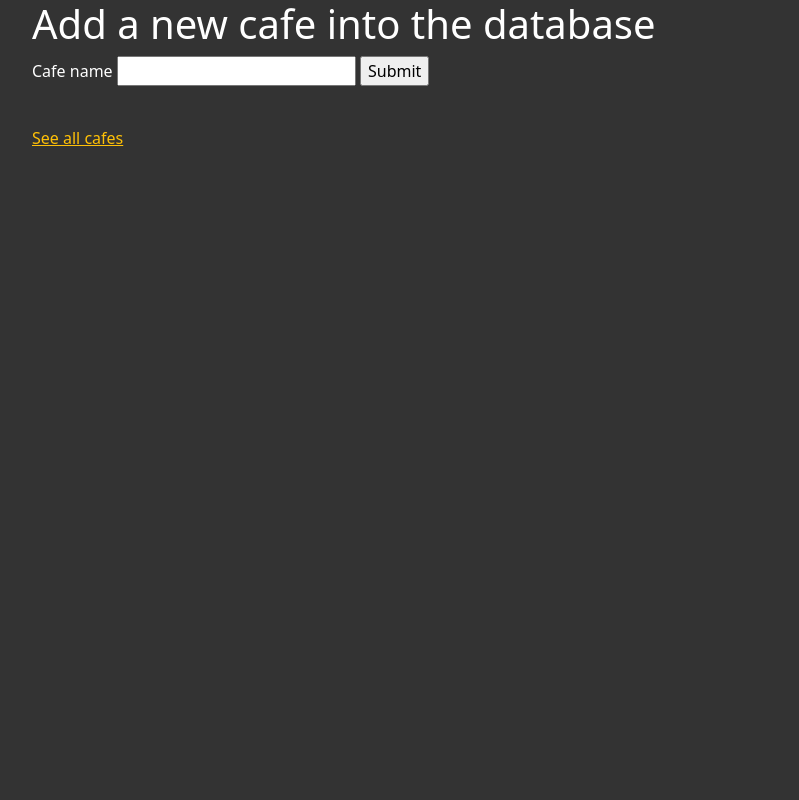
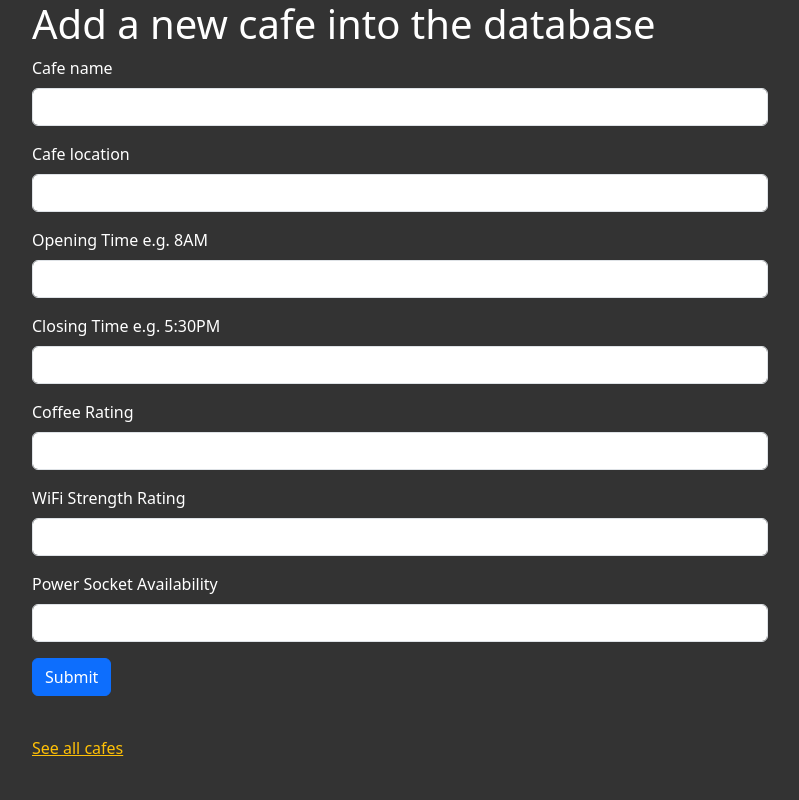
Before and after one commit to iamtwoot/python-projects, a Flask app: page /add in a window 1280 px wide. Shown: the whole page, without its empty margins (50-849 px from the left). Run offline with Flask 3, Linux system fonts and the light colour scheme.

Commit message:
Render form on the add.html page

```diff
--- a/coffee_and_wifi/main.py
+++ b/coffee_and_wifi/main.py
@@ -1,7 +1,7 @@
 from flask import Flask, render_template
 from flask_wtf import FlaskForm
-from wtforms import StringField, SubmitField
-from wtforms.validators import DataRequired
+from wtforms import StringField, SubmitField, FieldList, FormField
+from wtforms.validators import DataRequired, URL
 import csv
 
 app = Flask(__name__)
@@ -9,7 +9,13 @@ app.config['SECRET_KEY'] = '8BYkEfBA6O6donzWlSihBXox7C0sKR6b'
 
 
 class CafeForm(FlaskForm):
-    cafe = StringField('Cafe name', validators=[DataRequired()])
+    cafe_name = StringField('Cafe name', validators=[DataRequired()])
+    cafe_location = StringField('Cafe location', validators=[DataRequired(), URL()])
+    opening_time = StringField('Opening Time e.g. 8AM', validators=[DataRequired()])
+    closing_time = StringField('Closing Time e.g. 5:30PM', validators=[DataRequired()])
+    coffee_rating = StringField('Coffee Rating', validators=[DataRequired()])
+    wifi_rating = StringField('WiFi Strength Rating', validators=[DataRequired()])
+    power_rating = StringField('Power Socket Availability', validators=[DataRequired()])
     submit = SubmitField('Submit')
 
 # Exercise:
@@ -27,7 +33,7 @@ def home():
     return render_template("index.html")
 
 
-@app.route('/add')
+@app.route('/add', methods=['GET', 'POST'])
 def add_cafe():
     form = CafeForm()
     if form.validate_on_submit():
--- a/coffee_and_wifi/templates/add.html
+++ b/coffee_and_wifi/templates/add.html
@@ -8,8 +8,27 @@
 
                 <h1>Add a new cafe into the database</h1>
 
-        {{ form.cafe.label }} {{ form.cafe }}
-        {{ form.submit }}
+                <form action="{{ url_for('add_cafe') }}" method="POST" novalidate>
+                    {{ form.hidden_tag() }}
+
+                    {% for field in form if field.type not in ['CSRFTokenField', 'HiddenField'] %}
+
+                        {% if field.type == 'SubmitField' %}
+                            {{ field(class='btn btn-primary') }}
+                        {% else %}
+                            <div class="mb-3">
+                                {{ field.label(class="form-label") }}
+                                {{ field(class="form-control") }}
+
+                                {% for error in field.errors %}
+                                    <div class="text-danger">{{ error }}</div>
+                                {% endfor %}
+                            </div>
+                        {% endif %}
+
+                    {% endfor %}
+                </form>
+
 
                 <p class="space-above"><a href="#">See all cafes</a></p>
 
```
Lines whose indentation alone changed are shown as unchanged.
